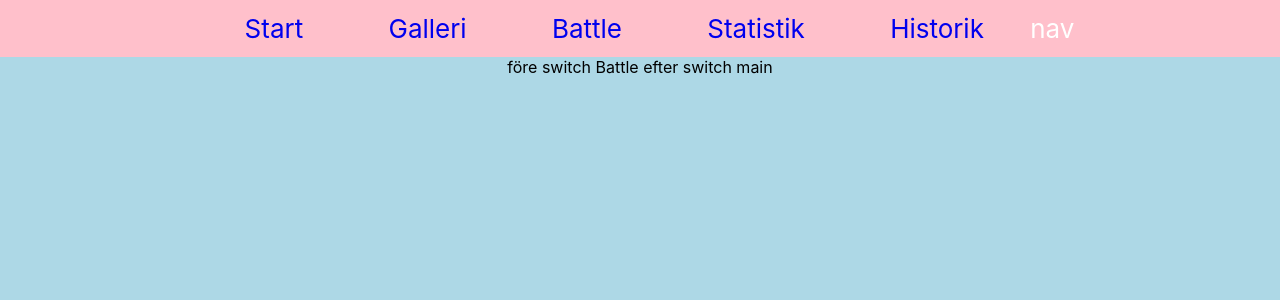
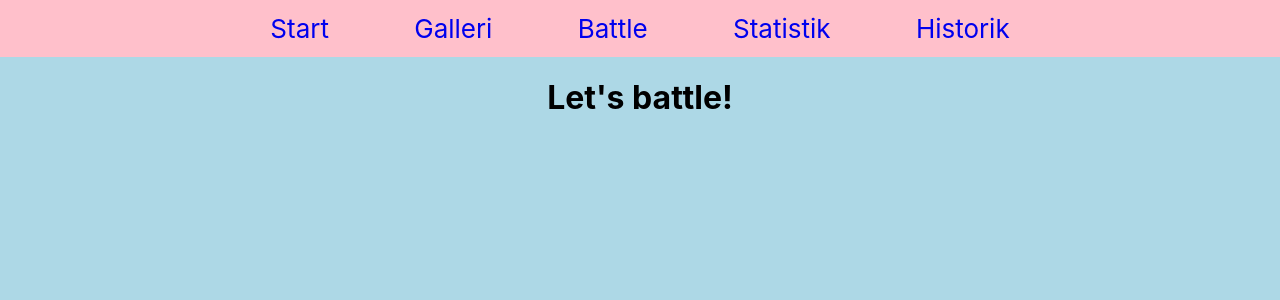
Before and after one commit to annikakubaj/hamsterwar-fullstack, a React (Create React App) app: page /battle in a window 1280 px wide. Shown: the top 300 px of the page. Built offline with nearby package versions, Linux system fonts and the light colour scheme.

Commit message:
Added and imported components. Redirected battle route

```diff
--- a/src/App.tsx
+++ b/src/App.tsx
@@ -1,5 +1,10 @@
 import React from 'react';
-import { BrowserRouter as Router, Link, Switch, Route } from 'react-router-dom'
+import { BrowserRouter as Router, Link, Switch, Route, Redirect } from 'react-router-dom'
+import Gallery from './components/gallery/Gallery'
+import Battle from './components/battle/Battle'
+import Statistics from './components/statistics/Statistics'
+import History from './components/history/History'
+import Start from './components/start/Start'
 import './App.css';
 
 function App() {
@@ -13,22 +18,25 @@
           <Link to="/battle"> Battle </Link>
           <Link to="/statistik"> Statistik </Link>
           <Link to="/historik"> Historik </Link>
-          nav
+
         </nav>
 
       </header>
       <main>
-        före switch
+
         <Switch>
-          <Route path="/galleri"> Galleri </Route>
-          <Route path="/battle"> Battle </Route>
-          <Route path="/statistik"> Statistik </Route>
-          <Route path="/historik"> Historik </Route>
-          <Route path="/"> Välkommen </Route>
+          <Route path="/galleri"> <Gallery /> </Route>
+          <Route path="/battle"> <Battle /> </Route>
+          <Route path="/battel">
+            <Redirect to="/battle" />
+          </Route>
+          <Route path="/statistik"> <Statistics /> </Route>
+          <Route path="/historik"> <History /> </Route>
+          <Route path="/"> <Start /> </Route>
 
         </Switch>
-        efter switch
-        main
+
+
       </main>
     </div>
     </Router>
--- /dev/null
+++ b/src/components/battle/Battle.tsx
@@ -0,0 +1,7 @@
+const Battle = () => (
+	<div>
+		<h1> Let's battle!</h1>
+	</div>
+)
+
+export default Battle
--- /dev/null
+++ b/src/components/gallery/Gallery.tsx
@@ -0,0 +1,14 @@
+const Gallery = () => (
+	<div>
+		<h1> Välkommen till galleriet!</h1>
+
+		<div>
+			Bild på hamster <br/>
+			Namn på hamster <br/>
+			<button>Mer info!</button>
+
+		</div>
+	</div>
+)
+
+export default Gallery
--- /dev/null
+++ b/src/components/history/History.tsx
@@ -0,0 +1,7 @@
+const History = () => (
+	<div>
+		<h1> Välkommen till history!</h1>
+	</div>
+)
+
+export default History
--- /dev/null
+++ b/src/components/start/Start.tsx
@@ -0,0 +1,7 @@
+const Start = () => (
+	<div>
+		<h1> Välkommen till Hamsterwars!</h1>
+	</div>
+)
+
+export default Start
--- /dev/null
+++ b/src/components/statistics/Statistics.tsx
@@ -0,0 +1,7 @@
+const Statistics = () => (
+	<div>
+		<h1> Välkommen till Statistics!</h1>
+	</div>
+)
+
+export default Statistics
```
